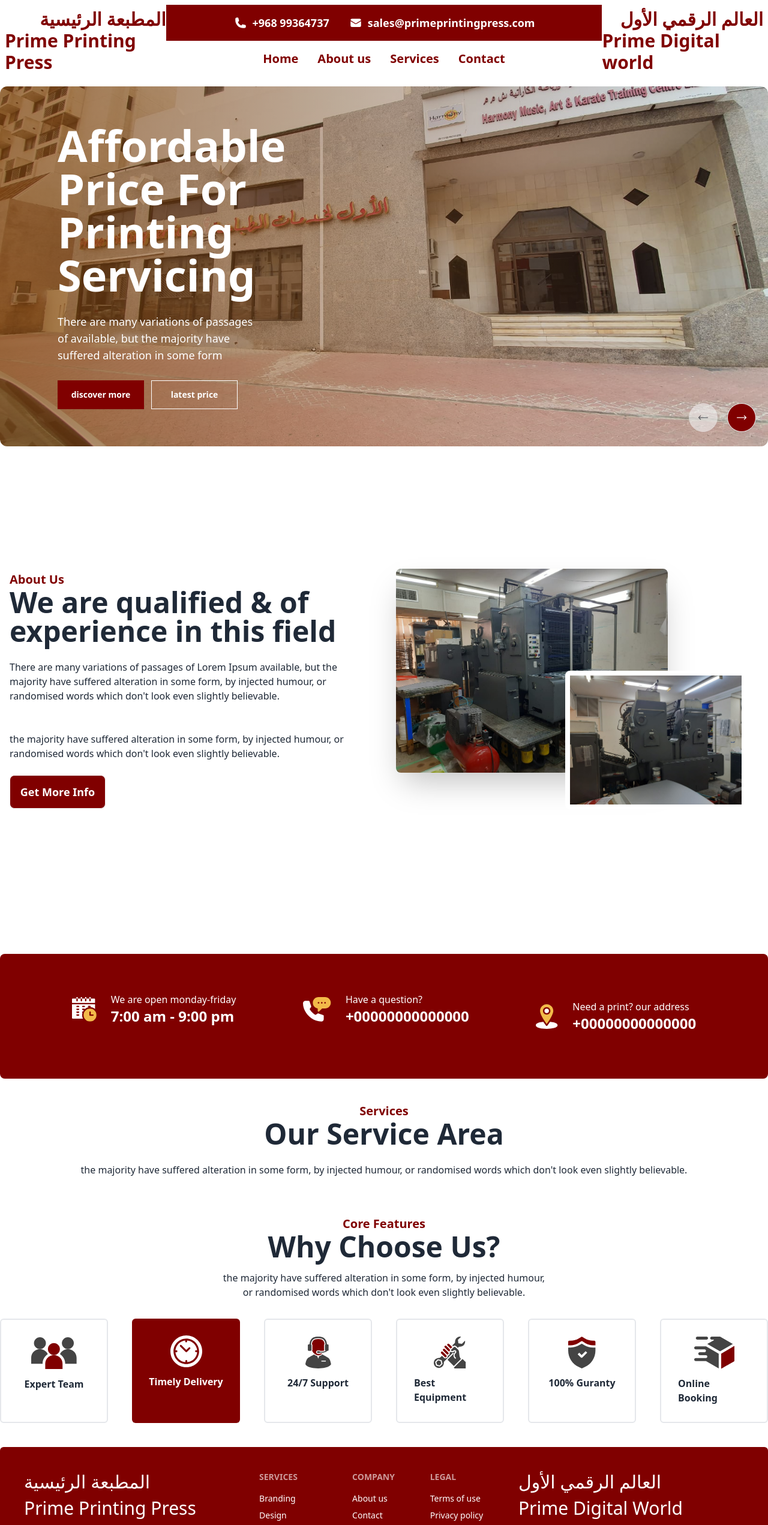
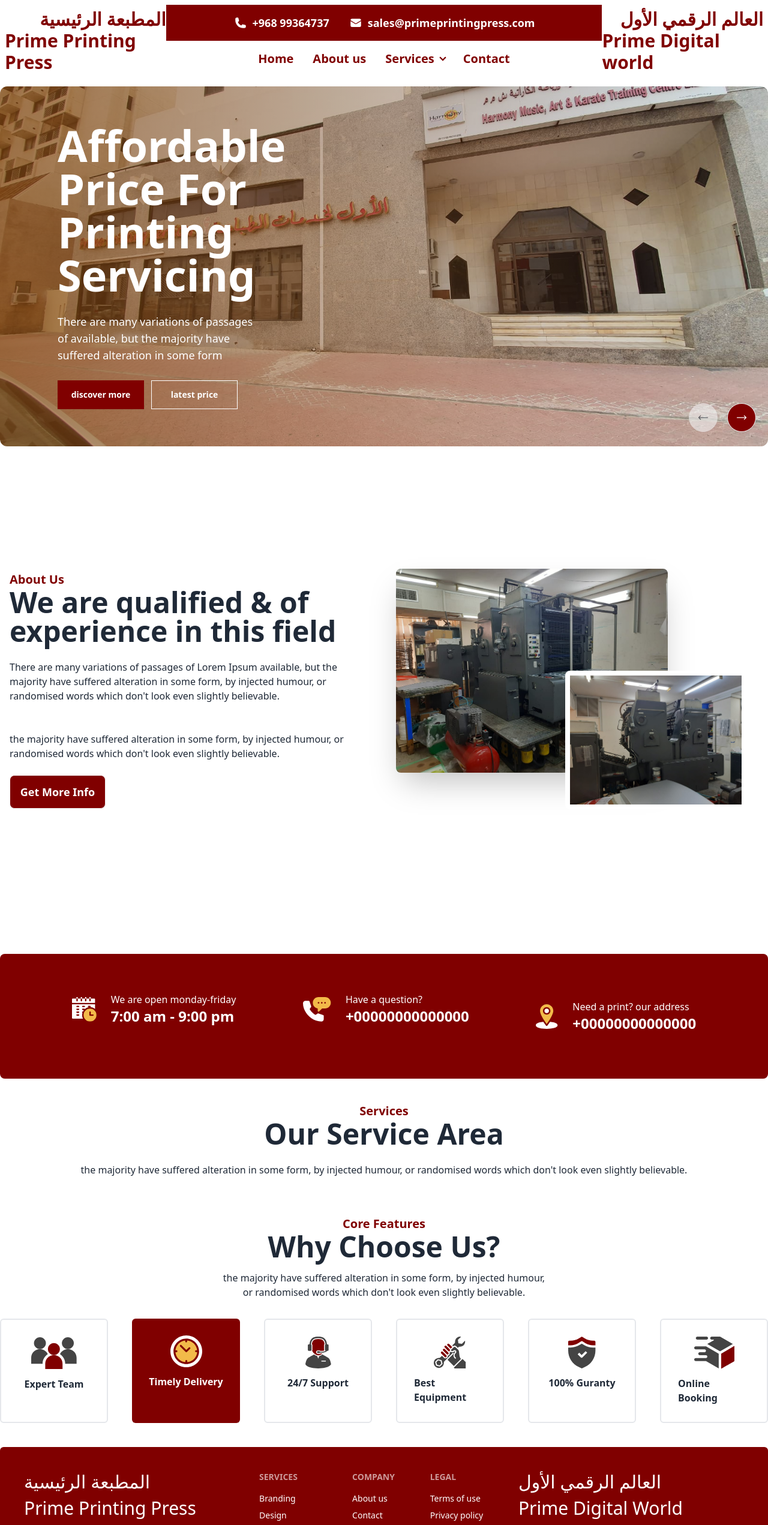
Before and after one commit to asib11/printing-press, a React (Vite) app: page / in a window 1280 px wide. Shown: the top 2542 px of the page at 60% size. Built offline with nearby package versions, Linux system fonts and the light colour scheme.

Commit message:
add submenu

```diff
--- a/src/components/CoreFeature/CoreFeature.jsx
+++ b/src/components/CoreFeature/CoreFeature.jsx
@@ -21,7 +21,7 @@ const CoreFeature = () => {
                 <div className="bg-[#800000] p-7 flex flex-col items-center rounded-md">
                     <svg xmlns="http://www.w3.org/2000/svg" width="53" height="53" viewBox="0 0 53 53" fill="none">
                         <path d="M45.2384 7.76171C40.2332 2.75652 33.5784 0 26.5 0C19.4216 0 12.7668 2.75652 7.7616 7.76171C2.75641 12.7669 0 19.4216 0 26.5C0 33.5784 2.75641 40.2332 7.7616 45.2383C12.7668 50.2434 19.4216 53 26.5 53C33.5784 53 40.2332 50.2435 45.2384 45.2383C50.2436 40.2331 53 33.5784 53 26.5C53 19.4216 50.2436 12.7668 45.2384 7.76171ZM26.5 47.7985C14.7558 47.7985 5.20145 38.2441 5.20145 26.5C5.20145 26.4807 5.20207 26.4617 5.20218 26.4427C5.20218 26.4378 5.20145 26.4331 5.20145 26.4283C5.20145 26.4201 5.20249 26.4122 5.2027 26.4041C5.25435 14.8008 14.6315 5.36045 26.2106 5.20518C26.2348 5.20404 26.2588 5.20156 26.2833 5.20156C26.298 5.20156 26.3123 5.20332 26.3269 5.20373C26.3847 5.20332 26.4422 5.20156 26.5001 5.20156C38.2443 5.20156 47.7986 14.756 47.7986 26.5001C47.7986 38.2442 38.2442 47.7985 26.5 47.7985Z" fill="white" />
-                        <path d="M42.6781 27.7794C41.8121 27.7794 41.1101 27.0773 41.1101 26.2113C41.1101 25.3453 41.8121 24.6433 42.6781 24.6433H44.5682C43.6805 15.9401 36.6222 9.03591 27.8513 8.3877V10.0331C27.8513 10.8991 27.1492 11.6011 26.2832 11.6011C25.4172 11.6011 24.7152 10.8991 24.7152 10.0331V8.42517C16.0741 9.27193 9.19103 16.1994 8.41228 24.8599H10.105C10.971 24.8599 11.673 25.562 11.673 26.428C11.673 27.294 10.971 27.996 10.105 27.996H8.39944C9.12043 36.796 16.1415 43.8386 24.9319 44.5939V42.6061C24.9319 41.7401 25.634 41.0381 26.5 41.0381C27.366 41.0381 28.068 41.7401 28.068 42.6061V44.5939C36.9304 43.8324 43.9942 36.6801 44.6168 27.7794H42.6781ZM32.8476 22.3699L27.6088 27.6087C27.3148 27.9028 26.916 28.068 26.5001 28.068C26.0843 28.068 25.6853 27.9028 25.3913 27.6087L16.2723 18.4897C15.6599 17.8774 15.6599 16.8846 16.2723 16.2722C16.8846 15.6598 17.8774 15.6598 18.4898 16.2722L26.5002 24.2824L30.6303 20.1523C31.2425 19.54 32.2354 19.54 32.8478 20.1523C33.46 20.7646 33.46 21.7576 32.8476 22.3699Z" fill="white" />
+                        <path d="M42.6781 27.7794C41.8121 27.7794 41.1101 27.0773 41.1101 26.2113C41.1101 25.3453 41.8121 24.6433 42.6781 24.6433H44.5682C43.6805 15.9401 36.6222 9.03591 27.8513 8.3877V10.0331C27.8513 10.8991 27.1492 11.6011 26.2832 11.6011C25.4172 11.6011 24.7152 10.8991 24.7152 10.0331V8.42517C16.0741 9.27193 9.19103 16.1994 8.41228 24.8599H10.105C10.971 24.8599 11.673 25.562 11.673 26.428C11.673 27.294 10.971 27.996 10.105 27.996H8.39944C9.12043 36.796 16.1415 43.8386 24.9319 44.5939V42.6061C24.9319 41.7401 25.634 41.0381 26.5 41.0381C27.366 41.0381 28.068 41.7401 28.068 42.6061V44.5939C36.9304 43.8324 43.9942 36.6801 44.6168 27.7794H42.6781ZM32.8476 22.3699L27.6088 27.6087C27.3148 27.9028 26.916 28.068 26.5001 28.068C26.0843 28.068 25.6853 27.9028 25.3913 27.6087L16.2723 18.4897C15.6599 17.8774 15.6599 16.8846 16.2723 16.2722C16.8846 15.6598 17.8774 15.6598 18.4898 16.2722L26.5002 24.2824L30.6303 20.1523C31.2425 19.54 32.2354 19.54 32.8478 20.1523C33.46 20.7646 33.46 21.7576 32.8476 22.3699Z" fill="#F2BA49" />
                     </svg>
                     <p className="text-white mt-3 font-semibold">Timely Delivery</p>
                 </div>
--- a/src/components/Navbar/Navbar.jsx
+++ b/src/components/Navbar/Navbar.jsx
@@ -6,8 +6,9 @@ const Navbar = () => {
         <li><Link to='/'>Home</Link></li>
         <li><Link to='/about'>About us</Link></li>
         <li>
-            <Link to='/services'>Services</Link>
-            {/* <ul className="p-2">
+            <details>
+                <summary><Link to='/services'>Services</Link></summary>
+                <ul className="p-2 w-40">
                     <li><Link>Submenu 1</Link></li>
                     <li><Link>Submenu 2</Link></li>
                     <li><Link>Submenu 2</Link></li>
@@ -20,15 +21,16 @@ const Navbar = () => {
                     <li><Link>Submenu 2</Link></li>
                     <li><Link>Submenu 2</Link></li>
                     <li><Link>Submenu 2</Link></li>
-            </ul> */}
+                </ul>
+            </details>
         </li>
         <li><Link to='/contact'>Contact</Link></li>
 
     </>
 
     return (
-        <div className="navbar  text-[#800000] ">
-            <div className="dropdown">
+        <div className="navbar text-[#800000] ">
+            <div className="dropdown ">
                 <div tabIndex={0} role="button" className="btn btn-ghost lg:hidden">
                     <svg xmlns="http://www.w3.org/2000/svg" className="h-5 w-5" fill="none" viewBox="0 0 24 24" stroke="currentColor"><path strokeLinecap="round" strokeLinejoin="round" strokeWidth="2" d="M4 6h16M4 12h8m-8 6h16" /></svg>
                 </div>
@@ -52,28 +54,15 @@ const Navbar = () => {
                 </Link>
             </div>
             <div className="navbar-center hidden lg:flex flex-col">
-
                 <ul className="menu menu-horizontal text-lg px-24 font-semibold bg-[#800000] text-white">
-                    <li><Link><PhoneIcon className="h-5 w-6 " />+968 99364737</Link></li>
-                    <li><Link><EnvelopeIcon className="h-5 w-6 " />sales@primeprintingpress.com</Link></li>
+                    <li><Link><PhoneIcon className="h-5 w-6" />+968 99364737</Link></li>
+                    <li><Link><EnvelopeIcon className="h-5 w-6" />sales@primeprintingpress.com</Link></li>
                 </ul>
-                <ul className="menu menu-horizontal px-1 text-xl font-semibold">
-                    {/* <li><a>Item 1</a></li>
-                    <li>
-                        <details>
-                            <summary>Parent</summary>
-                            <ul className="p-2">
-                                <li><a>Submenu 1</a></li>
-                                <li><a>Submenu 2</a></li>
-                            </ul>
-                        </details>
-                    </li>
-                    <li><a>Item 3</a></li> */}
+                <ul className="menu menu-horizontal z-[1] px-1 text-xl font-semibold">
                     {
                         navbarItem
                     }
                 </ul>
-
             </div>
             <div className="navbar-end">
                 <Link className="lg:text-3xl md:text-2xl text-sm font-semibold">
@@ -82,16 +71,6 @@ const Navbar = () => {
                         <p>Prime Digital world</p>
                     </div>
                 </Link>
-
-                {/* <div className="dropdown">
-                    <div tabIndex={0} role="button" className="btn btn-ghost lg:hidden">
-                        <svg xmlns="http://www.w3.org/2000/svg" className="h-5 w-5" fill="none" viewBox="0 0 24 24" stroke="currentColor"><path strokeLinecap="round" strokeLinejoin="round" strokeWidth="2" d="M4 6h16M4 12h8m-8 6h16" /></svg>
-                    </div>
-                    <ul tabIndex={0} className="menu menu-sm dropdown-content mt-3 z-[1] p-2 shadow bg-base-100 rounded-box w-52">
-                        <li><Link>+968 99364737</Link></li>
-                        <li><Link>sales@primeprintingpress.com</Link></li>
-                    </ul>
-                </div> */}
             </div>
         </div>
     );
```
Lines whose indentation alone changed are shown as unchanged.
